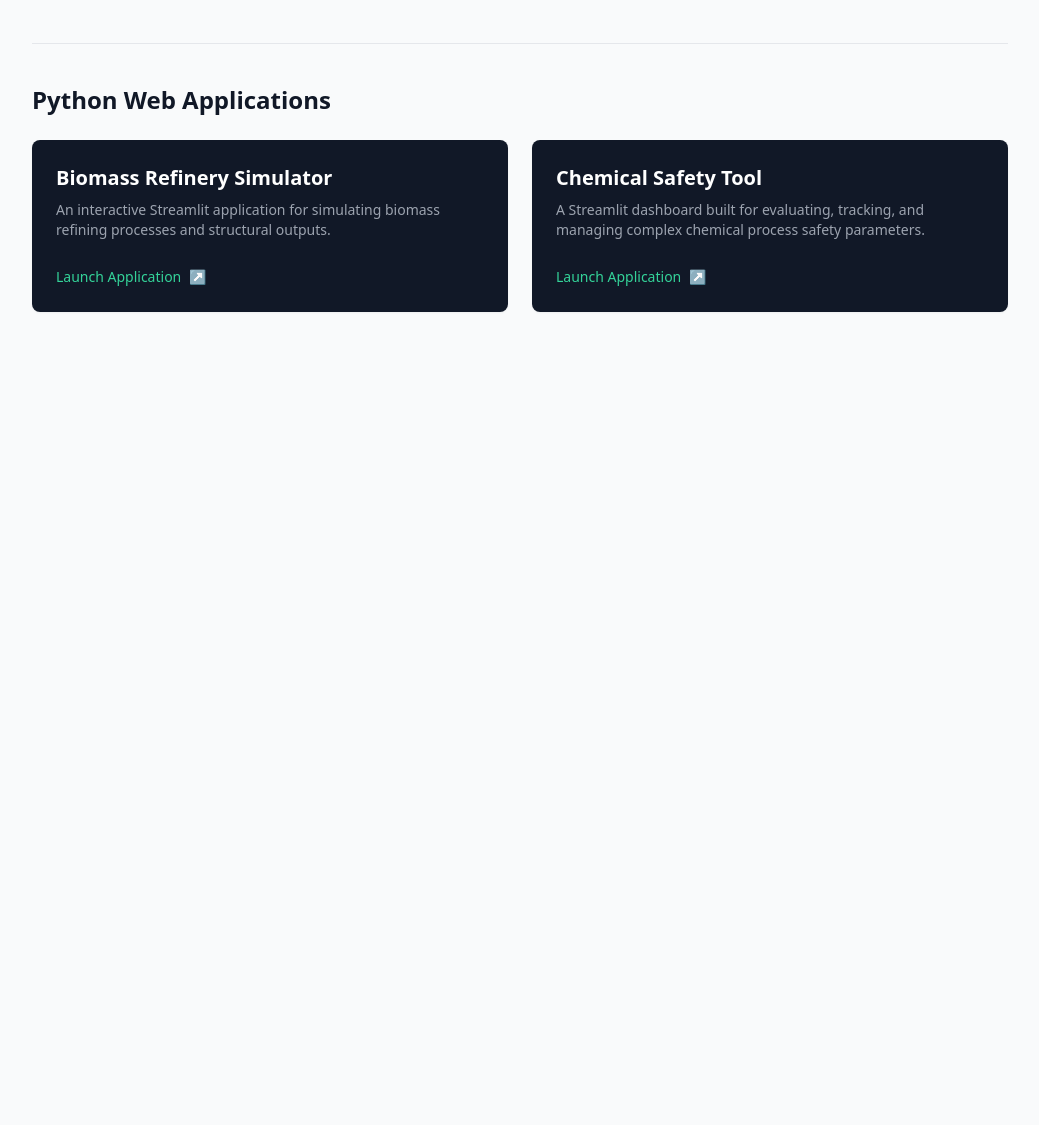
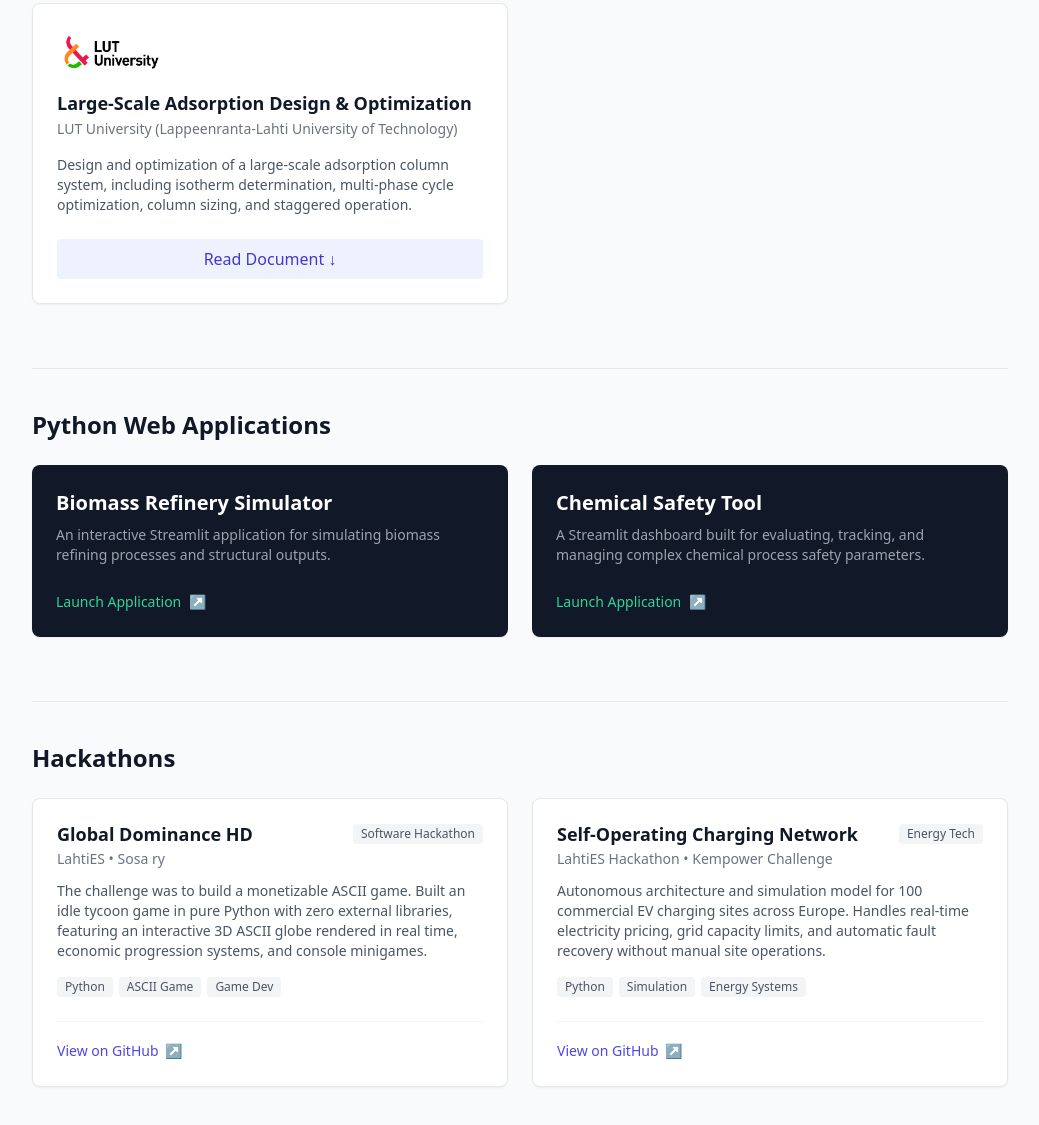
Before and after one commit to BerteanuTudorCodrut/portfolio, a plain HTML site: page index.html in a window 1280 px wide. Shown: the part 903-2028 px from the top of the page, without its empty margins (120-1159 px from the left). Before the commit the page ends 1327 px from the top, so only its background shows below. Drawn offline with nearby package versions, Linux system fonts and the light colour scheme.

Commit message:
Add LUT adsorption project and hackathon section

```diff
--- a/index.html
+++ b/index.html
@@ -96,6 +96,20 @@
                 </div>
             </div>
 
+            <div class="bg-white p-6 rounded-lg shadow-sm border border-gray-200 flex flex-col justify-between hover:shadow-md transition">
+                <div>
+                    <img src="logo-lut.png" alt="LUT University Logo" class="h-12 mb-4 object-contain">
+                    <h3 class="text-lg font-bold text-gray-900 leading-tight">Large-Scale Adsorption Design &amp; Optimization</h3>
+                    <p class="text-gray-500 text-sm mt-1 mb-4">LUT University (Lappeenranta-Lahti University of Technology)</p>
+                    <p class="text-gray-600 text-sm">Design and optimization of a large-scale adsorption column system, including isotherm determination, multi-phase cycle optimization, column sizing, and staggered operation.</p>
+                </div>
+                <div class="mt-6">
+                    <button onclick="loadPDF('Adsorption-large-scale-lut.pdf')" class="w-full text-center px-4 py-2 bg-indigo-50 text-indigo-700 font-medium rounded hover:bg-indigo-100 transition">
+                        Read Document &darr;
+                    </button>
+                </div>
+            </div>
+
         </div>
 
         <h2 class="text-2xl font-bold text-gray-900 mb-6 border-t border-gray-200 pt-10">Python Web Applications</h2>
@@ -127,6 +141,53 @@
 
         </div>
 
+        <h2 class="text-2xl font-bold text-gray-900 mb-6 border-t border-gray-200 pt-10">Hackathons</h2>
+        <div class="grid md:grid-cols-2 gap-6 mb-16">
+
+            <div class="bg-white p-6 rounded-lg shadow-sm border border-gray-200 flex flex-col justify-between hover:shadow-md transition">
+                <div>
+                    <div class="flex items-center justify-between gap-3 mb-1">
+                        <h3 class="text-lg font-bold text-gray-900 leading-tight">Global Dominance HD</h3>
+                        <span class="text-xs font-medium px-2 py-0.5 rounded bg-gray-100 text-gray-600">Software Hackathon</span>
+                    </div>
+                    <p class="text-gray-500 text-sm mb-3">LahtiES &bull; Sosa ry</p>
+                    <p class="text-gray-600 text-sm">The challenge was to build a monetizable ASCII game. Built an idle tycoon game in pure Python with zero external libraries, featuring an interactive 3D ASCII globe rendered in real time, economic progression systems, and console minigames.</p>
+                    <div class="flex flex-wrap gap-1.5 mt-4">
+                        <span class="px-2 py-0.5 bg-gray-100 text-gray-600 text-xs rounded">Python</span>
+                        <span class="px-2 py-0.5 bg-gray-100 text-gray-600 text-xs rounded">ASCII Game</span>
+                        <span class="px-2 py-0.5 bg-gray-100 text-gray-600 text-xs rounded">Game Dev</span>
+                    </div>
+                </div>
+                <div class="mt-6 pt-4 border-t border-gray-100">
+                    <a href="https://github.com/BerteanuTudorCodrut/BALLS2026-hackaton-game" target="_blank" class="inline-flex items-center text-sm font-medium text-indigo-600 hover:text-indigo-800 transition">
+                        View on GitHub <span class="ml-1.5">&nearr;</span>
+                    </a>
+                </div>
+            </div>
+
+            <div class="bg-white p-6 rounded-lg shadow-sm border border-gray-200 flex flex-col justify-between hover:shadow-md transition">
+                <div>
+                    <div class="flex items-center justify-between gap-3 mb-1">
+                        <h3 class="text-lg font-bold text-gray-900 leading-tight">Self-Operating Charging Network</h3>
+                        <span class="text-xs font-medium px-2 py-0.5 rounded bg-gray-100 text-gray-600">Energy Tech</span>
+                    </div>
+                    <p class="text-gray-500 text-sm mb-3">LahtiES Hackathon &bull; Kempower Challenge</p>
+                    <p class="text-gray-600 text-sm">Autonomous architecture and simulation model for 100 commercial EV charging sites across Europe. Handles real-time electricity pricing, grid capacity limits, and automatic fault recovery without manual site operations.</p>
+                    <div class="flex flex-wrap gap-1.5 mt-4">
+                        <span class="px-2 py-0.5 bg-gray-100 text-gray-600 text-xs rounded">Python</span>
+                        <span class="px-2 py-0.5 bg-gray-100 text-gray-600 text-xs rounded">Simulation</span>
+                        <span class="px-2 py-0.5 bg-gray-100 text-gray-600 text-xs rounded">Energy Systems</span>
+                    </div>
+                </div>
+                <div class="mt-6 pt-4 border-t border-gray-100">
+                    <a href="https://github.com/BerteanuTudorCodrut/self-operating-charging-network" target="_blank" class="inline-flex items-center text-sm font-medium text-indigo-600 hover:text-indigo-800 transition">
+                        View on GitHub <span class="ml-1.5">&nearr;</span>
+                    </a>
+                </div>
+            </div>
+
+        </div>
+
         <div id="pdf-viewer-container" class="hidden mt-12 border-t border-gray-200 pt-8">
             <div class="flex justify-between items-center mb-4">
                 <h3 class="text-xl font-bold text-gray-900">Document Viewer</h3>
```
Also changed, not shown: logo-lut.png (added), 1 other file.
